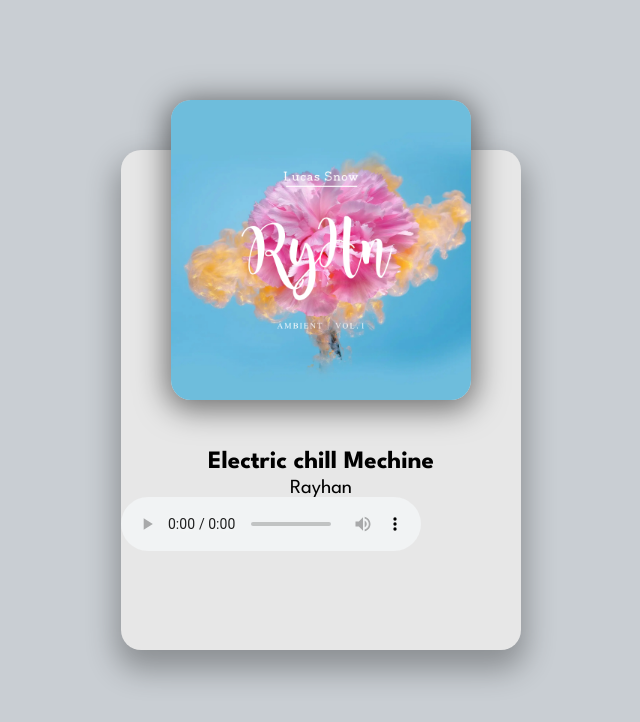
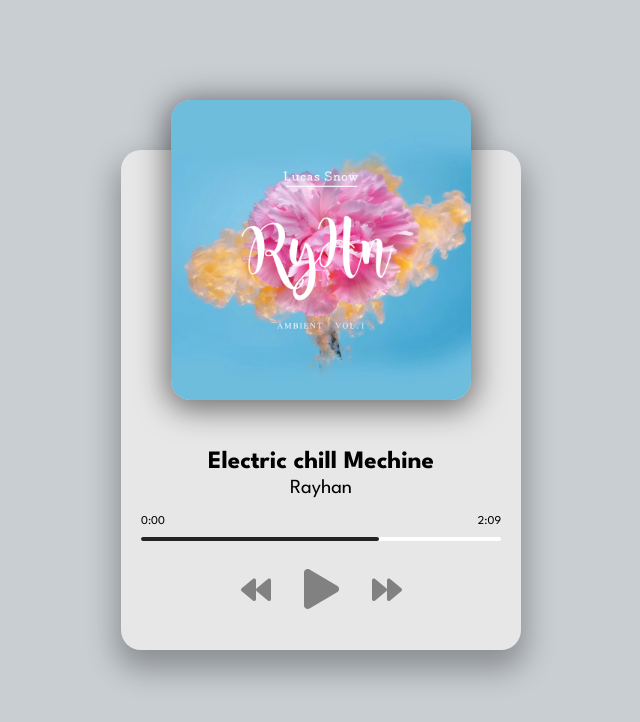
Before and after one commit to rayhan-fardous/music-player, a plain HTML site: page index.html in a window 1280 px wide. Shown: the whole page, without its empty margins (319-959 px from the left). Drawn offline with Linux system fonts and the light colour scheme.

Commit message:
updated controls

```diff
--- a/index.html
+++ b/index.html
@@ -16,7 +16,21 @@
     </div>
     <h2 id="title">Electric chill Mechine</h2>
     <h3 id="artist">Rayhan</h3>
-    <audio src="music/rayhan-1.mp3" controls></audio>
+    <audio src="music/rayhan-1.mp3"></audio>
+    <!-- Progress -->
+    <div class="progress-container" id="progress-container">
+        <div class="progress" id="progress"></div>
+        <div class="duration-wrapper">
+            <span id="current-time">0:00</span>
+            <span id="duration">2:09</span>
+        </div>
+    </div>
+    <!-- Controls -->
+    <div class="player-controls">
+        <i class="fas fa-backward" id="prev" title="Previous"></i>
+        <i class="fas fa-play main-button" id="play" title="Play"></i>
+        <i class="fas fa-forward" id="next" title="Next"></i>
+    </div>
     </div>
     <!-- Script -->
     <script src="script.js"></script>
--- a/style.css
+++ b/style.css
@@ -90,7 +90,13 @@ h3 {
   font-size: 30px;
   color: rgb(129, 129, 129);
   margin-right: 30px;
+  cursor: pointer;
+  user-select: none;
 
+}
+
+.fas:hover {
+  filter: brightness(80%);
 }
 
 .main-button {
```
